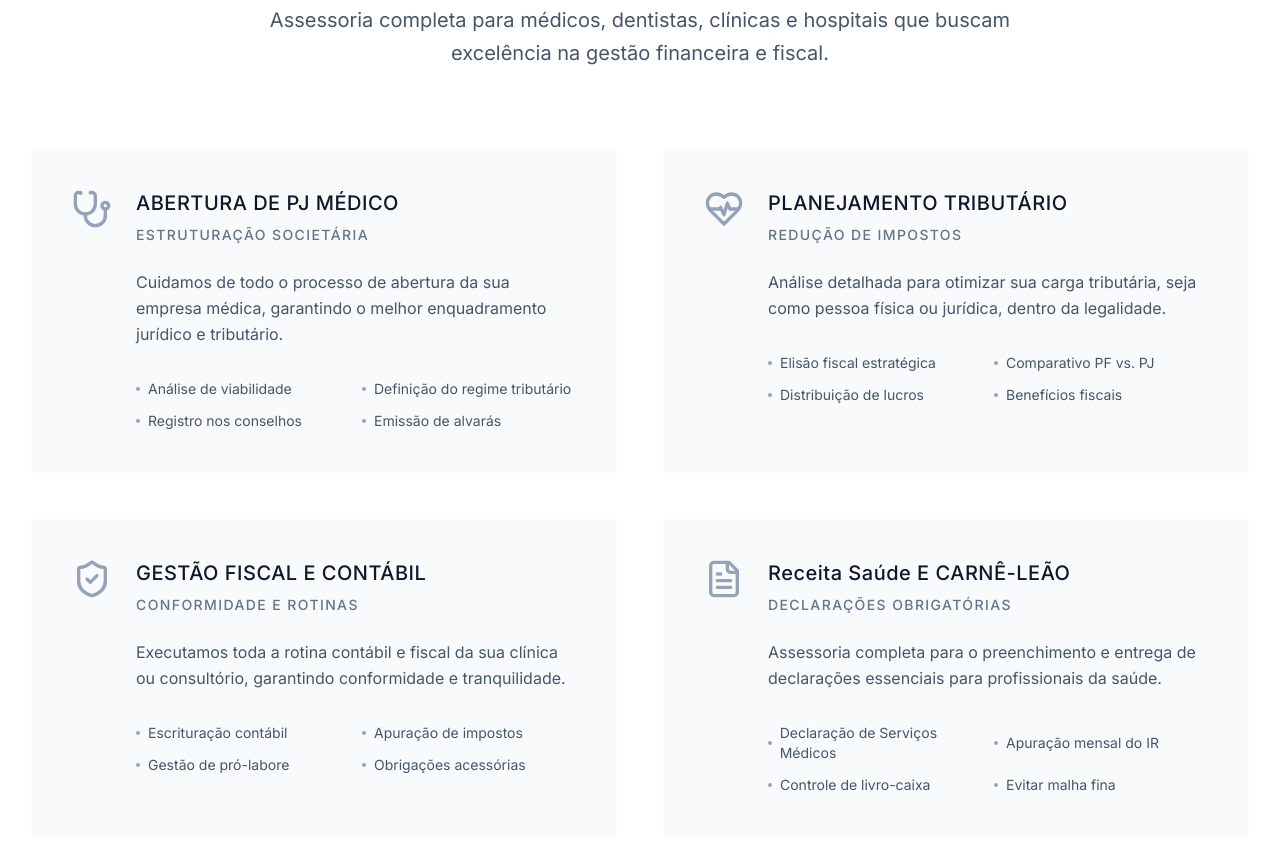
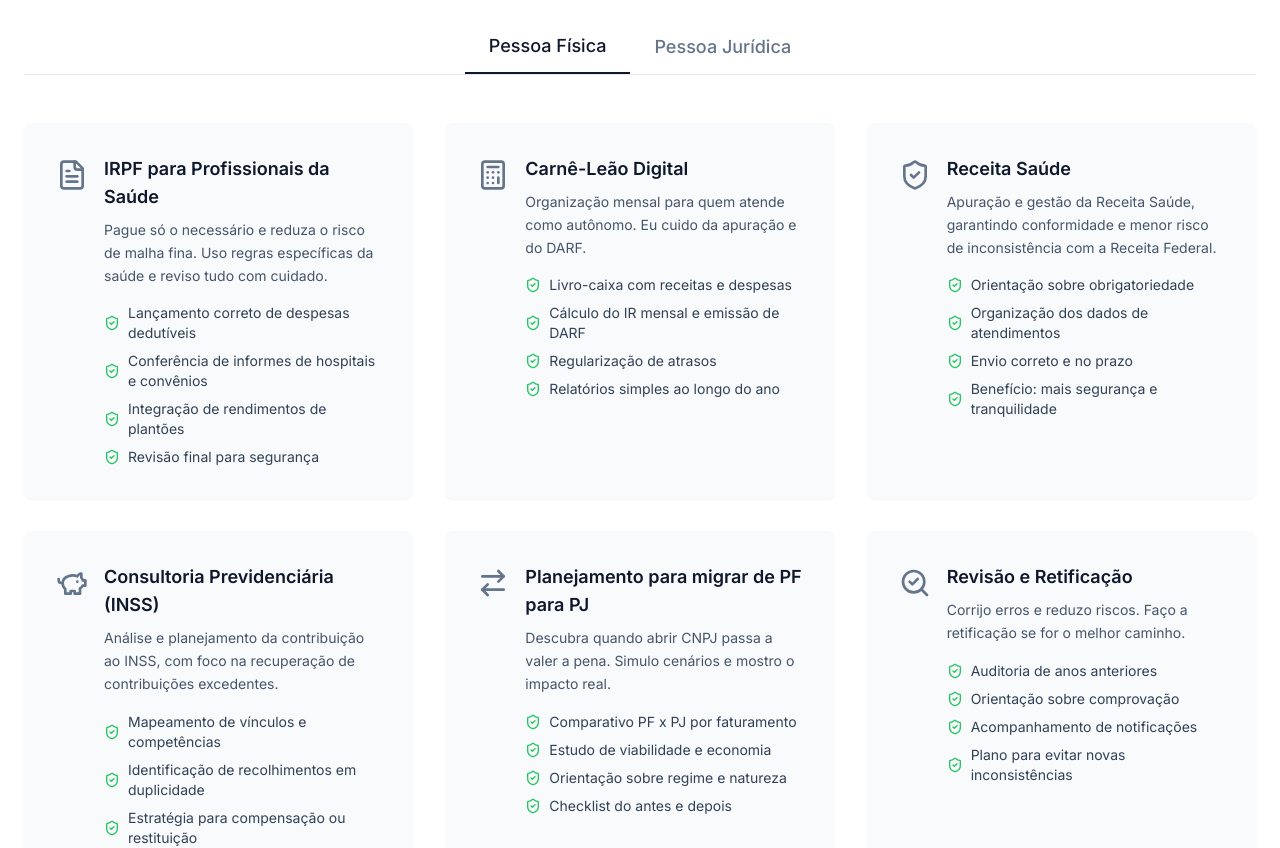
Before and after one commit to joaopedrolemos6/Everton-projeto, a React (Vite) app: page / in a window 1280 px wide. Shown: the part 1060-1908 px from the top of the page. Built offline with nearby package versions, Linux system fonts and the light colour scheme; no server answers.

Commit message:
Update MedicalServices.tsx

```diff
--- a/src/components/MedicalServices.tsx
+++ b/src/components/MedicalServices.tsx
@@ -1,95 +1,114 @@
-import React from 'react';
+import React, { useState } from 'react';
 import {
-  Stethoscope,   // Ícone para PJ Médica
-  HeartPulse,     // Ícone para Planejamento Tributário
-  ShieldCheck,    // Ícone para Gestão de Impostos
-  FileText,       // Ícone para DMED e Carnê-Leão
-  Wallet,         // Ícone para BPO Financeiro
-  Lightbulb       // Ícone para Consultoria (substituindo Landmark)
+  FileText,
+  Calculator,
+  ShieldCheck,
+  PiggyBank,
+  Users,
+  Briefcase,
+  Lightbulb,
+  Building,
+  ArrowRightLeft,
+  SearchCheck,
+  Wallet // <--- ÍCONE ADICIONADO AQUI
 } from 'lucide-react';
 
 const MedicalServices = () => {
-  const medicalServicesData = [
+  // 1. Estado para controlar qual aba está ativa
+  const [activeTab, setActiveTab] = useState('pessoaFisica');
+
+  // 2. Novos dados para os serviços de Pessoa Física
+  const pessoaFisicaServices = [
     {
-      icon: <Stethoscope className="w-10 h-10" />,
-      title: 'ABERTURA DE PJ MÉDICO',
-      subtitle: 'Estruturação Societária',
-      description: 'Cuidamos de todo o processo de abertura da sua empresa médica, garantindo o melhor enquadramento jurídico e tributário.',
-      features: [
-        'Análise de viabilidade',
-        'Definição do regime tributário',
-        'Registro nos conselhos',
-        'Emissão de alvarás'
-      ]
+      icon: <FileText className="w-8 h-8" />,
+      title: 'IRPF para Profissionais da Saúde',
+      description: 'Pague só o necessário e reduza o risco de malha fina. Uso regras específicas da saúde e reviso tudo com cuidado.',
+      features: ['Lançamento correto de despesas dedutíveis', 'Conferência de informes de hospitais e convênios', 'Integração de rendimentos de plantões', 'Revisão final para segurança']
     },
     {
-      icon: <HeartPulse className="w-10 h-10" />,
-      title: 'PLANEJAMENTO TRIBUTÁRIO',
-      subtitle: 'Redução de Impostos',
-      description: 'Análise detalhada para otimizar sua carga tributária, seja como pessoa física ou jurídica, dentro da legalidade.',
-      features: [
-        'Elisão fiscal estratégica',
-        'Comparativo PF vs. PJ',
-        'Distribuição de lucros',
-        'Benefícios fiscais'
-      ]
+      icon: <Calculator className="w-8 h-8" />,
+      title: 'Carnê-Leão Digital',
+      description: 'Organização mensal para quem atende como autônomo. Eu cuido da apuração e do DARF.',
+      features: ['Livro-caixa com receitas e despesas', 'Cálculo do IR mensal e emissão de DARF', 'Regularização de atrasos', 'Relatórios simples ao longo do ano']
     },
     {
-      icon: <ShieldCheck className="w-10 h-10" />,
-      title: 'GESTÃO FISCAL E CONTÁBIL',
-      subtitle: 'Conformidade e Rotinas',
-      description: 'Executamos toda a rotina contábil e fiscal da sua clínica ou consultório, garantindo conformidade e tranquilidade.',
-      features: [
-        'Escrituração contábil',
-        'Apuração de impostos',
-        'Gestão de pró-labore',
-        'Obrigações acessórias'
-      ]
+      icon: <ShieldCheck className="w-8 h-8" />,
+      title: 'Receita Saúde',
+      description: 'Apuração e gestão da Receita Saúde, garantindo conformidade e menor risco de inconsistência com a Receita Federal.',
+      features: ['Orientação sobre obrigatoriedade', 'Organização dos dados de atendimentos', 'Envio correto e no prazo', 'Benefício: mais segurança e tranquilidade']
     },
     {
-      icon: <FileText className="w-10 h-10" />,
-      title: 'Receita Saúde E CARNÊ-LEÃO',
-      subtitle: 'Declarações Obrigatórias',
-      description: 'Assessoria completa para o preenchimento e entrega de declarações essenciais para profissionais da saúde.',
-      features: [
-        'Declaração de Serviços Médicos',
-        'Apuração mensal do IR',
-        'Controle de livro-caixa',
-        'Evitar malha fina'
-      ]
+      icon: <PiggyBank className="w-8 h-8" />,
+      title: 'Consultoria Previdenciária (INSS)',
+      description: 'Análise e planejamento da contribuição ao INSS, com foco na recuperação de contribuições excedentes.',
+      features: ['Mapeamento de vínculos e competências', 'Identificação de recolhimentos em duplicidade', 'Estratégia para compensação ou restituição', 'Benefício: otimização das contribuições']
     },
     {
-      icon: <Wallet className="w-10 h-10" />,
-      title: 'BPO FINANCEIRO',
-      subtitle: 'Terceirização Financeira',
-      description: 'Assumimos a gestão financeira da sua clínica para que você possa focar exclusivamente nos seus pacientes.',
-      features: [
-        'Contas a pagar e receber',
-        'Conciliação bancária',
-        'Emissão de notas fiscais',
-        'Relatórios de fluxo de caixa'
-      ]
+      icon: <ArrowRightLeft className="w-8 h-8" />,
+      title: 'Planejamento para migrar de PF para PJ',
+      description: 'Descubra quando abrir CNPJ passa a valer a pena. Simulo cenários e mostro o impacto real.',
+      features: ['Comparativo PF x PJ por faturamento', 'Estudo de viabilidade e economia', 'Orientação sobre regime e natureza', 'Checklist do antes e depois']
     },
     {
-      // A seção 'HOLDING PATRIMONIAL' foi substituída por esta
-      icon: <Lightbulb className="w-10 h-10" />,
-      title: 'CONSULTORIA ESTRATÉGICA',
-      subtitle: 'Suporte para Decisões',
-      description: 'Oferecemos assessoria personalizada para apoiar o crescimento e a viabilidade do seu negócio na área da saúde.',
-      features: [
-        'Análise de viabilidade',
-        'Planejamento societário',
-        'Análise de custos e preços',
-        'Acompanhamento de metas'
-      ]
+      icon: <SearchCheck className="w-8 h-8" />,
+      title: 'Revisão e Retificação',
+      description: 'Corrijo erros e reduzo riscos. Faço a retificação se for o melhor caminho.',
+      features: ['Auditoria de anos anteriores', 'Orientação sobre comprovação', 'Acompanhamento de notificações', 'Plano para evitar novas inconsistências']
     }
   ];
 
+  // 3. Novos dados para os serviços de Pessoa Jurídica
+  const pessoaJuridicaServices = [
+    {
+      icon: <Building className="w-8 h-8" />,
+      title: 'Abertura de Empresa',
+      description: 'Comece certo, com segurança jurídica e foco em economia.',
+      features: ['Definição do regime ideal', 'Registro em conselhos de classe', 'CNPJ, CNES, contratos e alvarás', 'Acompanhamento até iniciar a operação']
+    },
+    {
+      icon: <PiggyBank className="w-8 h-8" />,
+      title: 'Planejamento Tributário',
+      description: 'Pague menos dentro da lei.',
+      features: ['Comparativo PF x PJ e simulações', 'Planejamento fiscal e distribuição de lucros', 'Aproveitamento de benefícios fiscais', 'Revisões recorrentes']
+    },
+    {
+      icon: <ShieldCheck className="w-8 h-8" />,
+      title: 'Gestão Fiscal e Contábil',
+      description: 'Rotina em dia e tranquilidade com o fisco.',
+      features: ['Escrituração completa', 'Apuração de tributos e obrigações', 'Pró-labore e distribuição de lucros', 'Relatórios mensais claros']
+    },
+    {
+      icon: <Wallet className="w-8 h-8" />,
+      title: 'BPO Financeiro',
+      description: 'Terceirize o financeiro e ganhe tempo.',
+      features: ['Contas a pagar e a receber', 'Conciliação bancária', 'Fluxo de caixa e indicadores', 'Emissão de notas fiscais']
+    },
+    {
+      icon: <Users className="w-8 h-8" />,
+      title: 'Gestão de Equipe e eSocial',
+      description: 'Conformidade trabalhista sem dor de cabeça.',
+      features: ['Folha de pagamento e encargos', 'Admissões e desligamentos', 'Rotinas do eSocial e guias', 'Documentação e controles']
+    },
+    {
+      icon: <FileText className="w-8 h-8" />,
+      title: 'DMED',
+      description: 'Envio correto da Declaração de Serviços Médicos.',
+      features: ['Organização e validação dos dados', 'Preenchimento e transmissão', 'Conferências para evitar inconsistências', 'Suporte a notificações da Receita']
+    },
+    {
+      icon: <Lightbulb className="w-8 h-8" />,
+      title: 'Consultoria Estratégica para Clínicas',
+      description: 'Decisões melhores e resultados mais previsíveis.',
+      features: ['Precificação de serviços e custos', 'Planejamento societário e sucessório', 'Metas, orçamento e indicadores', 'Painéis de desempenho']
+    }
+  ];
+
+  const servicesToDisplay = activeTab === 'pessoaFisica' ? pessoaFisicaServices : pessoaJuridicaServices;
+
   return (
-    // Renomeei o id para 'services' para que o link de navegação "Serviços" funcione corretamente
     <section id="services" className="py-24 bg-white">
-      <div className="max-w-7xl mx-auto px-6 lg:px-8">
-        <div className="text-center mb-20">
+      <div className="max-w-7xl mx-auto px-6 lg-px-8">
+        <div className="text-center mb-12">
           <span className="text-sm font-medium tracking-[0.2em] text-slate-500 uppercase">
             SOLUÇÕES PARA A ÁREA DA SAÚDE
           </span>
@@ -97,41 +116,47 @@ const MedicalServices = () => {
             Contabilidade Médica
             <span className="block font-normal">Especializada</span>
           </h2>
-          <p className="text-xl text-slate-600 max-w-3xl mx-auto leading-relaxed">
-            Assessoria completa para médicos, dentistas, clínicas e hospitais que buscam excelência na gestão financeira e fiscal.
-          </p>
         </div>
 
-        <div className="grid grid-cols-1 lg:grid-cols-2 gap-12">
-          {medicalServicesData.map((service, index) => (
-            <div
-              key={index}
-              className="bg-slate-50 p-10 rounded-sm shadow-sm hover:shadow-md transition-all duration-300 group"
-            >
-              <div className="flex items-start space-x-6">
-                <div className="text-slate-400 group-hover:text-slate-600 transition-colors duration-300 flex-shrink-0">
-                  {service.icon}
-                </div>
+        <div className="flex justify-center border-b border-gray-200 mb-12">
+          <button
+            onClick={() => setActiveTab('pessoaFisica')}
+            className={`px-6 py-3 text-lg font-medium transition-colors duration-300 ${
+              activeTab === 'pessoaFisica'
+                ? 'border-b-2 border-slate-900 text-slate-900'
+                : 'text-slate-500 hover:text-slate-700'
+            }`}
+          >
+            Pessoa Física
+          </button>
+          <button
+            onClick={() => setActiveTab('pessoaJuridica')}
+            className={`px-6 py-3 text-lg font-medium transition-colors duration-300 ${
+              activeTab === 'pessoaJuridica'
+                ? 'border-b-2 border-slate-900 text-slate-900'
+                : 'text-slate-500 hover:text-slate-700'
+            }`}
+          >
+            Pessoa Jurídica
+          </button>
+        </div>
+
+        <div className="grid grid-cols-1 md:grid-cols-2 lg:grid-cols-3 gap-8">
+          {servicesToDisplay.map((service, index) => (
+            <div key={index} className="bg-slate-50 p-8 rounded-lg shadow-sm hover:shadow-lg transition-shadow duration-300">
+              <div className="flex items-start space-x-4">
+                <div className="text-slate-500 flex-shrink-0 mt-1">{service.icon}</div>
                 <div className="flex-1">
-                  <div className="mb-6">
-                    <h3 className="text-xl font-medium text-slate-900 mb-2 tracking-wide">
-                      {service.title}
-                    </h3>
-                    <p className="text-sm font-medium text-slate-500 tracking-[0.1em] uppercase">
-                      {service.subtitle}
-                    </p>
-                  </div>
-                  <p className="text-slate-600 mb-8 leading-relaxed">
-                    {service.description}
-                  </p>
-                  <div className="grid grid-cols-2 gap-3">
+                  <h3 className="text-lg font-semibold text-slate-900 mb-2">{service.title}</h3>
+                  <p className="text-slate-600 text-sm leading-relaxed mb-4">{service.description}</p>
+                  <ul className="space-y-2">
                     {service.features.map((feature, featureIndex) => (
-                      <div key={featureIndex} className="flex items-center space-x-2">
-                        <div className="w-1 h-1 bg-slate-400 rounded-full"></div>
-                        <span className="text-sm text-slate-600">{feature}</span>
-                      </div>
+                      <li key={featureIndex} className="flex items-center text-sm text-slate-700">
+                        <ShieldCheck className="w-4 h-4 mr-2 text-green-500 flex-shrink-0" />
+                        <span>{feature}</span>
+                      </li>
                     ))}
-                  </div>
+                  </ul>
                 </div>
               </div>
             </div>
```
